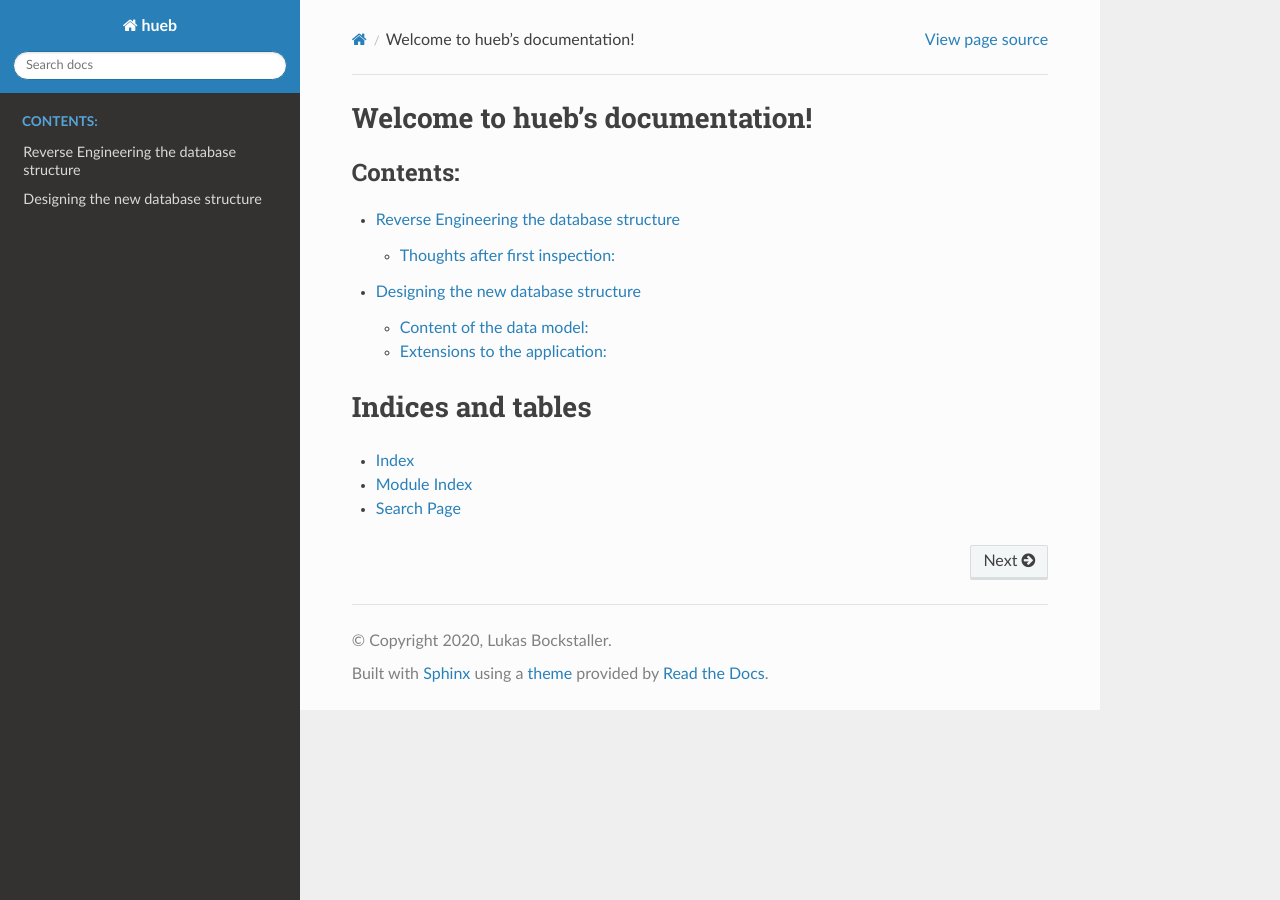
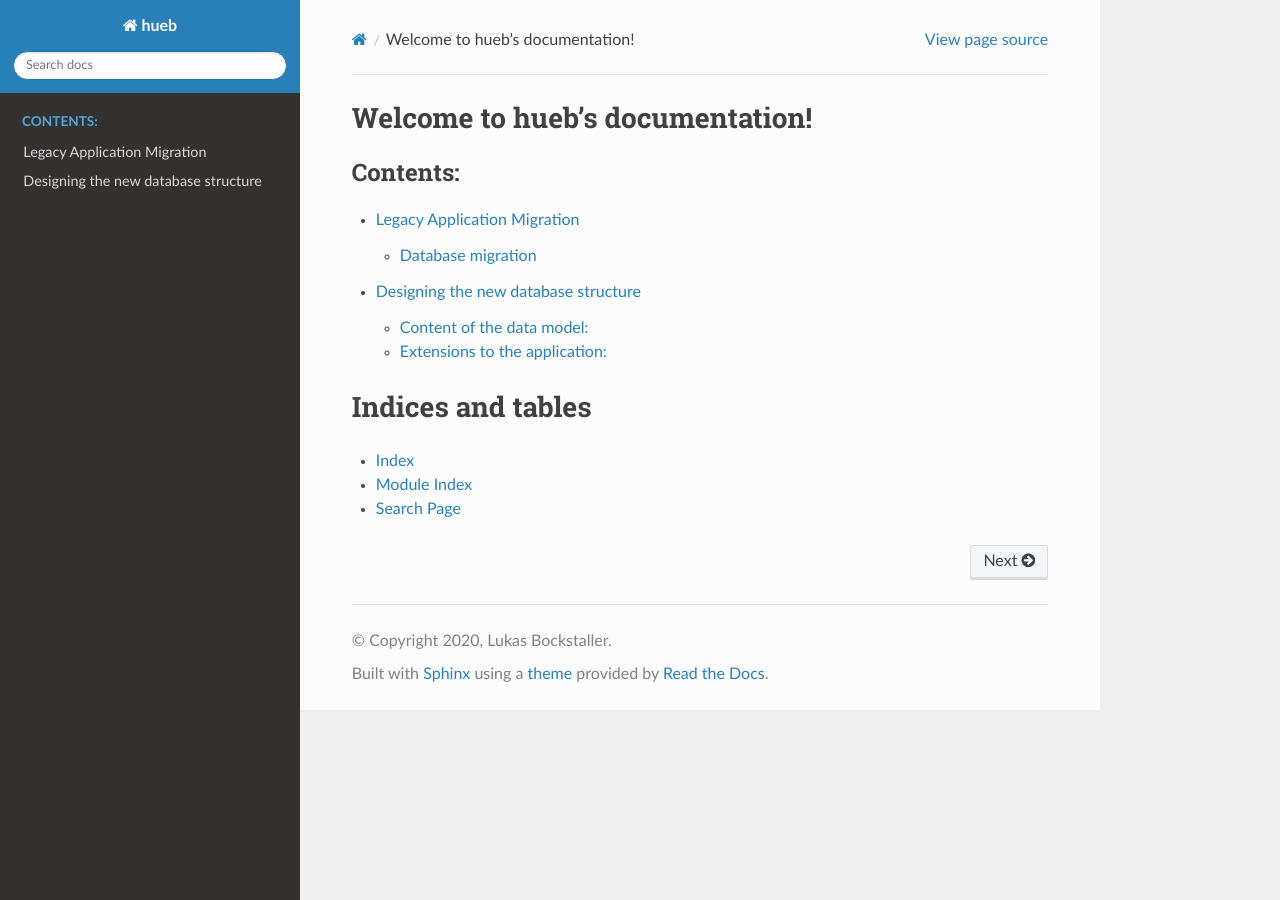
Before and after one commit to iued-heidelberg/hueb, a Sphinx documentation site: the page built from docs/source/index.rst, in a window 1280 px wide. Built offline with Sphinx 7.4.7 and the Read the Docs theme 2.0.0, drawn with Linux system fonts in a browser that asks for light colours; some of the changed lines change nothing that is shown.

Commit message:
Documents current state of db_migration

```diff
--- /dev/null
+++ b/docs/source/content/db_port/overview.rst
@@ -0,0 +1,81 @@
+############################
+Legacy Application Migration
+############################
+
+We have 3 database dumps from previous projects, which shall be incorporated to the new bibliography.
+
+- ``di_sueb_latein.dump`` - currently implemented
+- ``di_sueb_lidos.dump``
+- ``di_sueb.dump``
+
+The knowledge about the content of these databases is in is limited.
+These database dumps were created from an old MySQL-instance and only contain primary-key constraints. Therefore completness and correctness cannot be guaranteed.
+This is complicated by the lack of discipline in naming and deleting old tables. Many tables in these dumps have a sister table with the name-suffix ``_new``.
+
+These datasets must be made accessible for the team to search through and inspect to identify and correct errors and missing information.
+
+We will use Django and PostgreSQL for this job to be compatible to the new application and prevent duplicated work.
+
+******************
+Database migration
+******************
+
+Currently all steps to migrate ``di_sueb_latein.dump`` are implemented in the ``bash``- and ``.sql``-scripts contained in the ``db_migration`` folder.
+The other two databases must be implemented when we have migrated the first one completely.
+
+Prerequisites
+=============
+
+1. Install ``PostgreSQL`` and ``MySQL``
+2. Install ``pgloader``. Guides can be found on the projects
+   `Github page <https://github.com/dimitri/pgloader>`_
+3. Clone this repository
+
+Migrating the database
+======================
+
+1. Change into the ``db_migration``-directory of this repository.
+2. Make the three scripts executable:
+
+   .. code-block:: bash
+      :linenos:
+
+      chmod +x load_dumps.sh
+      chmod +x create_working_copy.sh
+      chmod +x db_clean_up.sh
+
+3. Execute these scripts in order:
+
+   .. code-block:: bash
+      :linenos:
+
+      # loads dumps into MySQL and PostgreSQL
+      # relatively slow
+      ./load_dumps.sh
+
+      # creates a working copy which can be cleaned up
+      # this means that you have only to execute this script again
+      # to reset the working copy
+      ./create_working_copy.sh
+
+      # cleans up the working copy
+      ./db_clean_up.sh
+
+   Observe the individual output of the scripts, they will abort on an error.
+   All steps are idempotent and can be executed repeatedly until all scripts finish successfully.
+
+
+Process steps
+=============
+
+1. Import MySQL dumps into MySQL and move databases into PostgreSQL
+2. Duplicate databases in PostgreSQL to create working copies
+3. Clean up databases. Deleting unused tables and columns,
+   renaming tables and columns to be more clear and readable.
+4. Adding migration notes to each table, allowing the user to identify
+   database entries which will be created during the migration.
+5. Add foreign-key constraints to the tables, creating the database entries,
+   which are missing to statisfy the constraints, on the go.
+
+These steps are scripted to make all actions replayable to prevent cumbersome, slow and errorprone manual execution of the steps.
+This way a mistake can be fixed by fixing scripts and running them.
--- a/docs/source/content/reverse_engineering.rst
+++ /dev/null
@@ -1,17 +0,0 @@
-Reverse Engineering the database structure
-==========================================
-
-Move the database schema from mariadb to postgresql and django models.
-
-Thoughts after first inspection:
---------------------------------
-1. the relations original and translation are mostly identical
-   -> they could be unified into one text-relation containing both
-   originals and translations
-2. the via-attribute of the language-translation relationship doesn't capture
-   the texts which were used to translate the intermediate steps
-3. the additional_key and manual_key relations aren't used anymore
-4. the pnd_* relations aren't relevant. The information could be used in the
-   migration to use the gnd-archive for author identification
-5. the swd_* relations aren't used
-6. sim_term, test_author, test_book and official_keys aren't used
--- a/docs/source/index.rst
+++ b/docs/source/index.rst
@@ -10,7 +10,7 @@ Welcome to hueb's documentation!
    :maxdepth: 2
    :caption: Contents:
 
-   content/reverse_engineering
+   content/db_port/overview
    content/application_design
 
 
```
